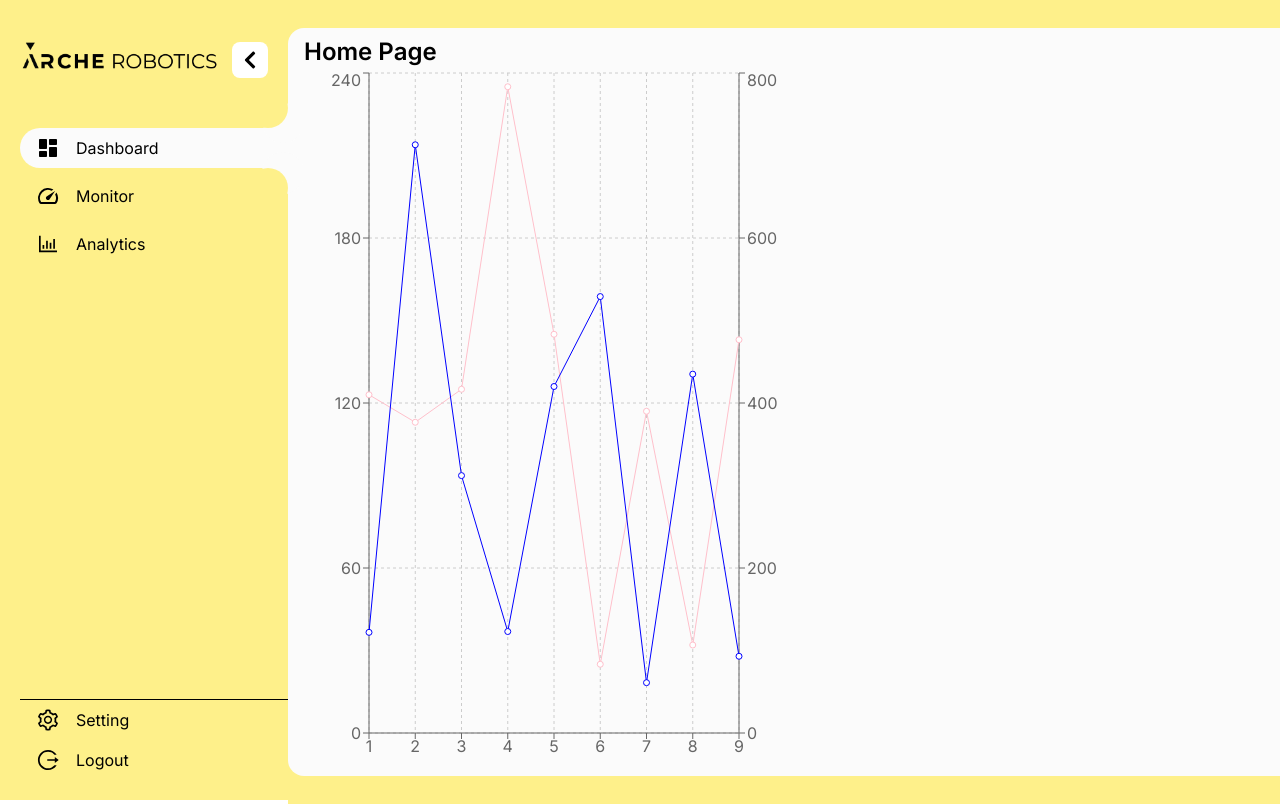
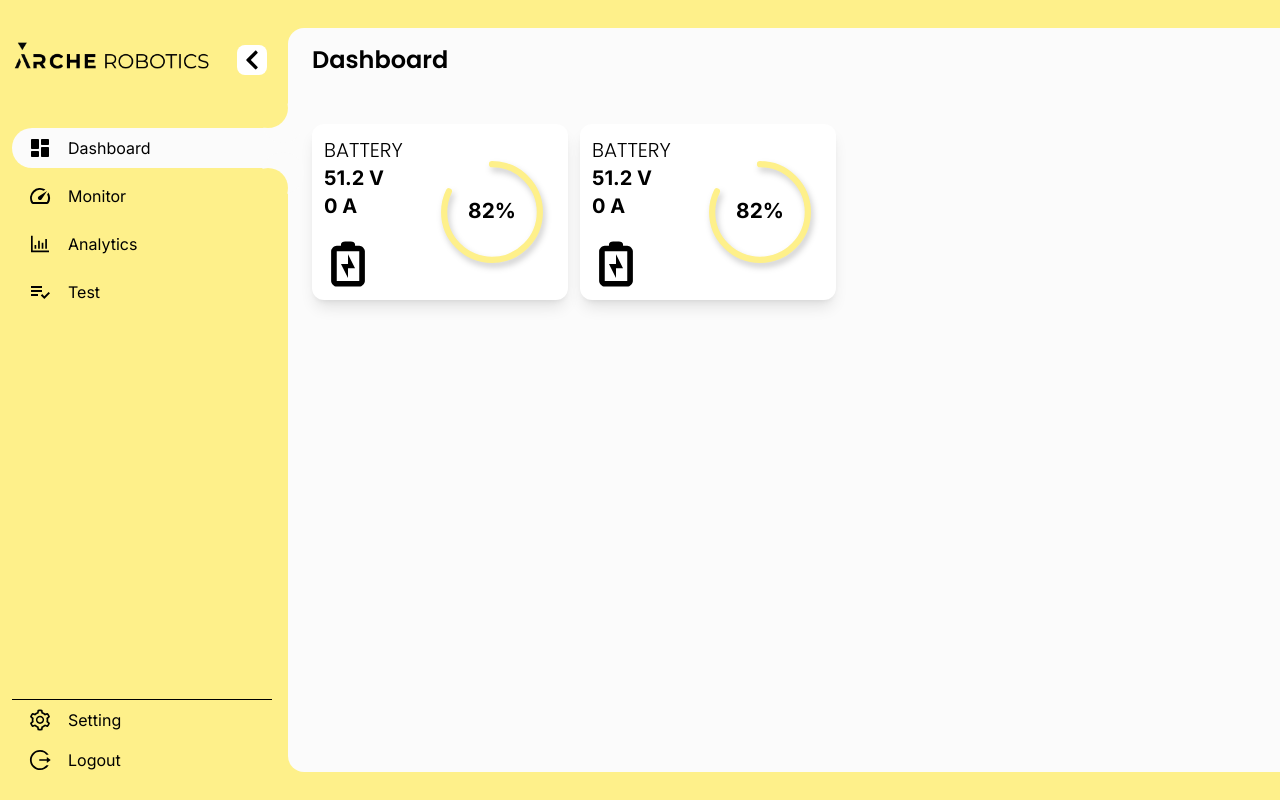
Before and after one commit to YePeOn7/robot_local_web_app, a Next.js app: page /dashboard in a window 1280 px wide. Built offline with nearby package versions, Linux system fonts and the light colour scheme.

Commit message:
update card, font, sidebar

```diff
--- a/package.json
+++ b/package.json
@@ -11,6 +11,7 @@
   "dependencies": {
     "next": "14.2.3",
     "react": "^18",
+    "react-circular-progressbar": "^2.1.0",
     "react-dom": "^18",
     "react-icons": "^5.2.1",
     "recharts": "^2.12.7",
--- a/src/app/dashboard/page.tsx
+++ b/src/app/dashboard/page.tsx
@@ -1,13 +1,18 @@
 import React from 'react'
 import Sidebar from '@/components/Sidebar'
 import SampleCharts from '@/components/SampleCharts'
+import { BatteryCard } from '@/components/InfoCard/InfoCard'
 
 const Content = () => {
   return (
-    <div className='py-7  bg-primary flex-1'>
-      <div className="content bg-bgColor h-full rounded-l-2xl px-4 py-2">
-        <h1 className="text-2xl font-semibold"> Home Page</h1>
-        <SampleCharts/>
+    <div className='py-7 h-screen bg-primary flex-1 '>
+      <div className="content bg-bgColor h-full rounded-l-2xl px-6 py-4 overflow-y-scroll">
+        <h1 className="text-2xl font-semibold mb-12 font-poppins"> Dashboard</h1>
+        {/* <SampleCharts/> */}
+        <div className='flex gap-3'>
+          <BatteryCard soc={82} voltage={51.2} />
+          <BatteryCard soc={82} voltage={51.2} />
+        </div>
       </div>
     </div>
   )
--- a/src/app/globals.css
+++ b/src/app/globals.css
@@ -6,6 +6,7 @@
   --foreground-rgb: 0, 0, 0;
   --background-start-rgb: 214, 219, 220;
   --background-end-rgb: 255, 255, 255;
+  --primary-color: rgba(254, 240, 138, 1);
 }
 
 *{
--- a/src/app/layout.tsx
+++ b/src/app/layout.tsx
@@ -1,8 +1,15 @@
 import type { Metadata } from "next";
-import { Inter } from "next/font/google";
+import { Inter, Poppins } from "next/font/google";
 import "./globals.css";
 
 const inter = Inter({ subsets: ["latin"] });
+
+const poppins = Poppins({
+  subsets: ['latin'],
+  display: 'swap',
+  variable: '--font-poppins',
+  weight: ['100', '200', '300', '400', '500', '600', '700', '800', '900']
+});
 
 export const metadata: Metadata = {
   title: "Create Next App",
@@ -16,7 +23,7 @@ export default function RootLayout({
 }>) {
   return (
     <html lang="en">
-      <body className={inter.className}>{children}</body>
+      <body className={`${inter.className} ${poppins.variable}`}>{children}</body>
     </html>
   );
 }
--- /dev/null
+++ b/src/components/InfoCard/InfoCard.tsx
@@ -0,0 +1,37 @@
+'use client';
+
+import React from 'react'
+import { CircularProgressbar } from 'react-circular-progressbar';
+import 'react-circular-progressbar/dist/styles.css';
+import { GiBatteryPackAlt } from 'react-icons/gi';
+
+import './style.css'
+
+interface InfoCardProps {
+  soc: number,
+  voltage: number,
+  current: number
+}
+
+const BatteryCard: React.FC<InfoCardProps> = ({ soc, voltage, current = 0 }) => {
+  return (
+    <div className='info-card flex flex-initial w-64 h-44 p-3 gap-2 bg-white shadow-lg rounded-xl hover:shadow-none'>
+      <div className="info flex flex-col flex-1 justify-between">
+        <div className='flex flex-col'>
+          <span className='font-poppins font-light text-xl'>BATTERY</span>
+          <span className='text-xl font-bold'>{voltage} V</span>
+          <span className='text-xl font-bold'>{current} A</span>
+        </div>
+        <GiBatteryPackAlt className='text-5xl' />
+      </div>
+      <div className='radial-bar p-3 flex w-32'>
+        <CircularProgressbar value={soc} maxValue={100} text={`${soc}%`} />
+      </div>
+
+    </div>
+  )
+}
+
+export {
+  BatteryCard
+}
--- /dev/null
+++ b/src/components/InfoCard/style.css
@@ -0,0 +1,16 @@
+.CircularProgressbar {
+  /* width: 4rem !important; */
+  overflow: visible;
+}
+.CircularProgressbar-path {
+  stroke: var(--primary-color) !important;
+  stroke-width: 6px !important;
+  filter: drop-shadow(2px 4px 3px rgba(0, 0, 0, 0.2));
+}
+.CircularProgressbar-trail {
+  display: none;
+}
+.CircularProgressbar-text {
+  fill: black !important;
+  font-weight: bold;
+}
--- a/src/components/Sidebar/index.tsx
+++ b/src/components/Sidebar.tsx
@@ -6,9 +6,8 @@ import logo from '@/../public/logoFull.png'
 import Link from 'next/link'
 import { RiDashboardFill } from 'react-icons/ri'
 import { FaChevronLeft } from 'react-icons/fa'
-import {  AiOutlineBarChart, AiOutlineLogout, AiOutlineSetting } from 'react-icons/ai'
-import { MdSpeed } from 'react-icons/md'
-import './style.css'
+import { AiOutlineBarChart, AiOutlineLogout, AiOutlineSetting } from 'react-icons/ai'
+import { MdPlaylistAddCheck, MdSpeed } from 'react-icons/md'
 
 interface ItemProps {
   href: string,
@@ -37,21 +36,26 @@ const Sidebar = () => {
   const [open, setOpen] = useState(true);
 
   return (
-    <div className={`sidebar bg-primary h-screen flex flex-col pl-5 py-5 pt-8 ${open ? 'w-72' : 'w-20'}`}>
-      <div className='flex items-center justify-between min-h-14 pr-5'>
-        <Image src={logo} height={50} width={200} alt='' className={`overflow-hidden ${!open && 'w-0'}`} />
-        <FaChevronLeft className={`bg-white text-4xl p-2 rounded-lg cursor-pointer ${!open && 'rotate-180'}`} onClick={() => { setOpen(!open) }} />
+    <div className={`sidebar bg-primary h-screen flex flex-col pl-3 py-5 pt-8 ${open ? 'w-72' : 'w-20'}`}>
+      <div className='logo flex items-center justify-between min-h-14 pr-5'>
+        <span className={`${!open ? 'w-0' : 'w-72'}`}>
+          <Image src={logo} height={50} width={200} alt='' className={`overflow-hidden `} />
+        </span>
+        <span className='w-10'>
+          <FaChevronLeft className={`bg-white text-3xl py-1 px-2 rounded-lg cursor-pointer ${!open && 'rotate-180 ml-1'}`} onClick={() => { setOpen(!open) }} />
+        </span>
       </div>
 
       <div className="flex flex-col mt-10 gap-2 flex-1">
-        <SidebarItem href='#' icon={<RiDashboardFill />} label='Dashboard' open={open} active={true}/>
+        <SidebarItem href='#' icon={<RiDashboardFill />} label='Dashboard' open={open} active={true} />
         <SidebarItem href='#' icon={<MdSpeed />} label='Monitor' open={open} />
         <SidebarItem href='#' icon={<AiOutlineBarChart />} label='Analytics' open={open} />
+        <SidebarItem href='#' icon={<MdPlaylistAddCheck />} label='Test' open={open} />
       </div>
 
-      <div className="flex flex-col border-t border-black">
+      <div className="flex flex-col border-t mr-4 border-black">
         <SidebarItem href='#' icon={<AiOutlineSetting />} label='Setting' open={open} />
-        <SidebarItem href='#' icon={<AiOutlineLogout /> } label='Logout' open={open} />
+        <SidebarItem href='#' icon={<AiOutlineLogout />} label='Logout' open={open} />
       </div>
     </div>
   )
--- a/src/components/Sidebar/style.css
+++ /dev/null
@@ -1,3 +0,0 @@
-.test{
-    background-color: #f00;
-}
--- a/tailwind.config.ts
+++ b/tailwind.config.ts
@@ -12,8 +12,11 @@ const config: Config = {
         "dark-purple": "#36B",
         "light-white": "rgba(255,255,255,0.48)",
         "bgColor": "#fbfbfb",
-        "primary": "rgba(254, 240, 138, 1)"
+        "primary": 'var(--primary-color)'
       },
+      fontFamily: {
+        poppins: ['var(--font-poppins)']
+      }
     },
   },
   plugins: [],
```
Also changed, not shown: 1 other file (tests, documents, lock files or other folders).
